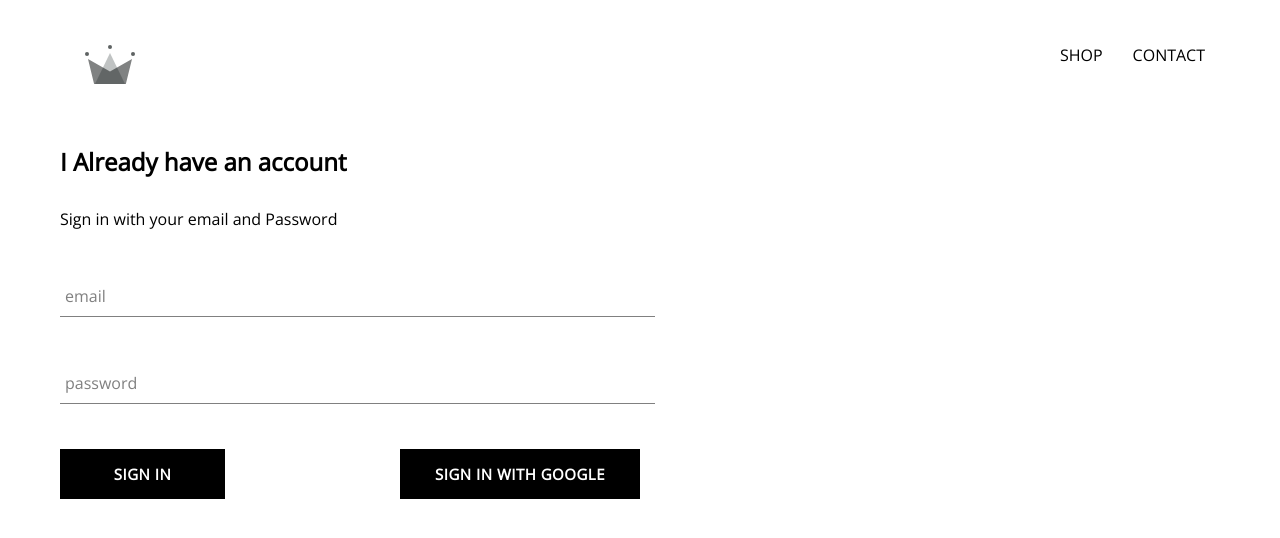
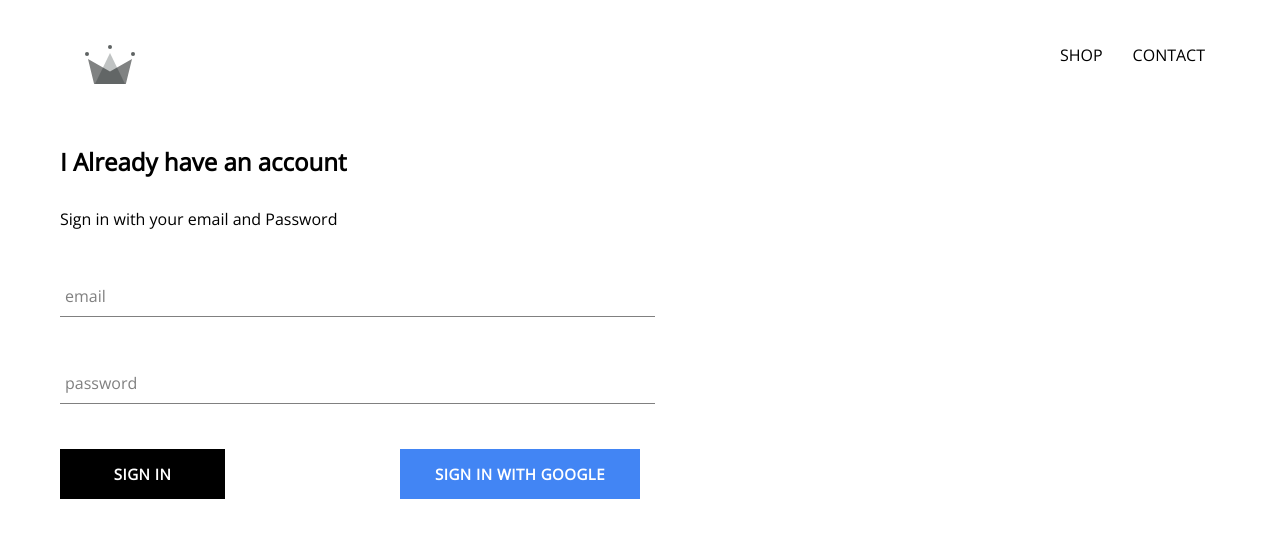
Before and after one commit to rezzon8/crwn-clothing, a React (Create React App) app: page /signin in a window 1280 px wide. Shown: the top 538 px of the page. Built offline with nearby package versions, Linux system fonts and the light colour scheme.

Commit message:
add props to custom button and styles

```diff
--- a/src/components/custom-button/custom-button.component.jsx
+++ b/src/components/custom-button/custom-button.component.jsx
@@ -2,8 +2,11 @@ import React from "react";
 
 import "./custom-button.styles.scss";
 
-const CustomButton = ({ children, ...otherProps }) => (
-  <button className="custom-button" {...otherProps}>
+const CustomButton = ({ children, isGoogleSignIn, ...otherProps }) => (
+  <button
+    className={`${isGoogleSignIn ? "google-sign-in" : ""} custom-button`}
+    {...otherProps}
+  >
     {children}
   </button>
 );
--- a/src/components/custom-button/custom-button.styles.scss
+++ b/src/components/custom-button/custom-button.styles.scss
@@ -19,4 +19,14 @@
     color: black;
     border: 1px solid black;
   }
+
+  &.google-sign-in {
+    background-color: #4285f4;
+    color: white;
+
+    &:hover {
+      background-color: #357ae8;
+      border: none;
+    }
+  }
 }
```
